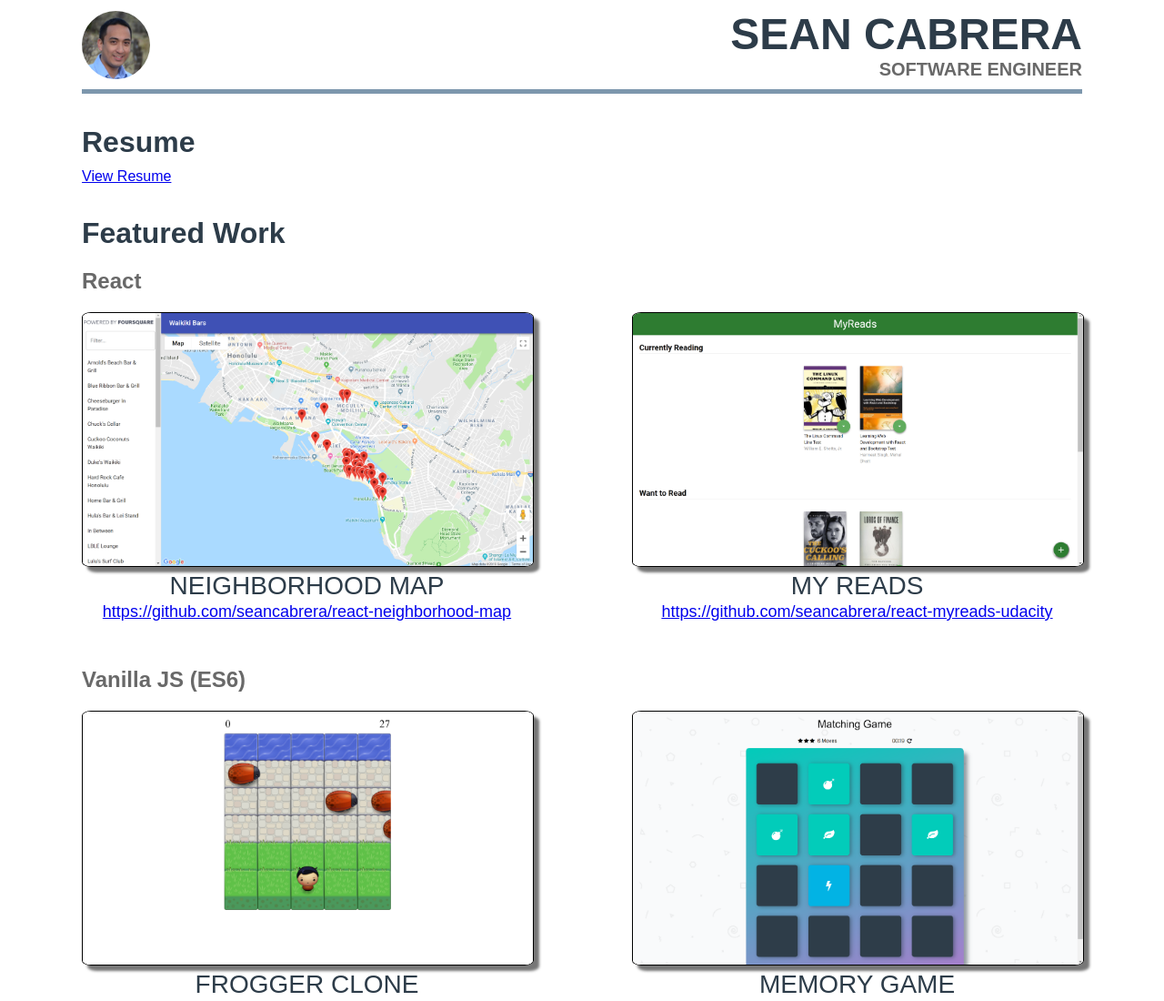
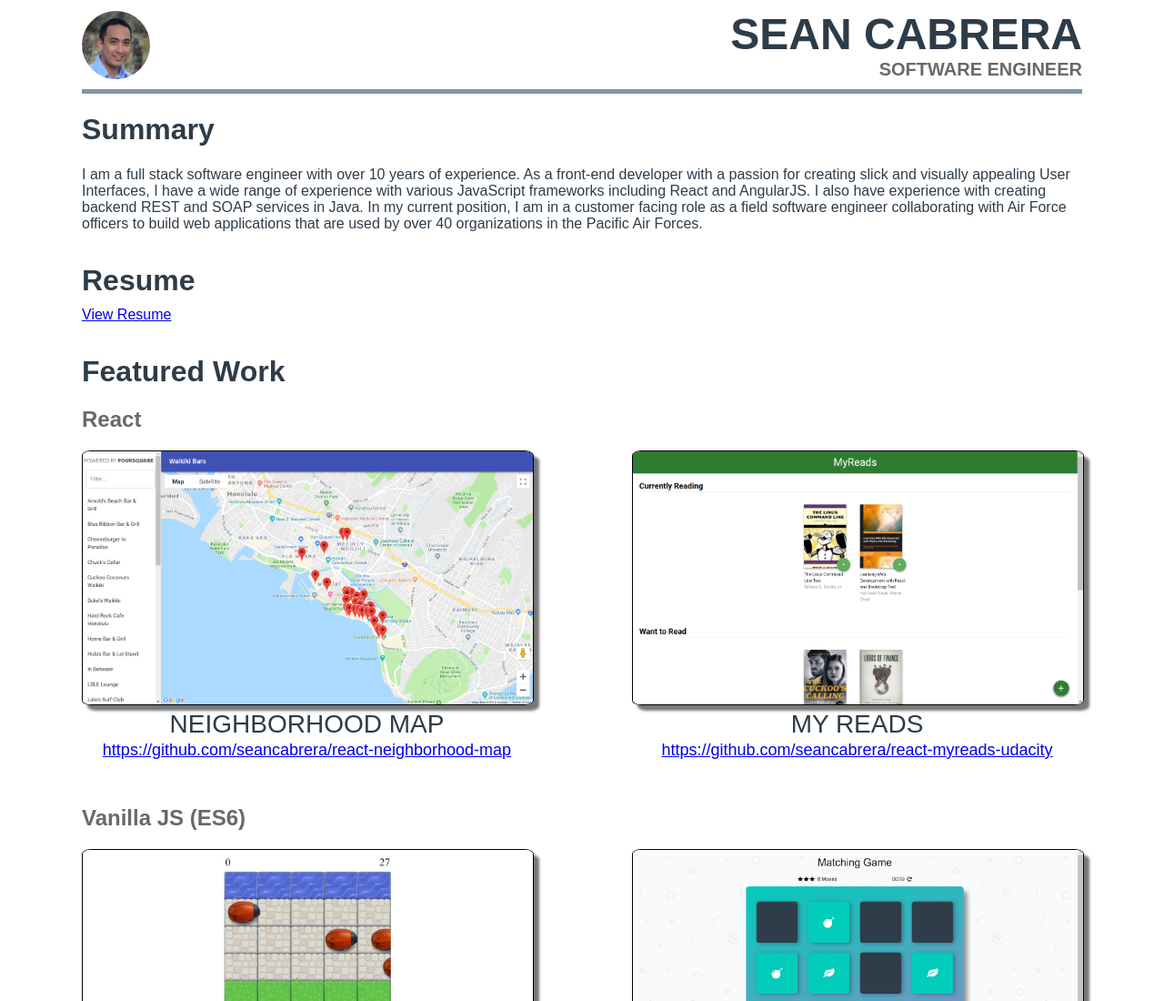
Before and after one commit to seancabrera/portfolio, a plain HTML site: page index.html in a window 1280 px wide. Shown: the top 1100 px of the page at 91% size. Drawn offline with Linux system fonts and the light colour scheme.

Commit message:
Updating resume and adding Summary section

```diff
--- a/index.html
+++ b/index.html
@@ -21,6 +21,17 @@
         </header>
 
         <hr class="header-break">
+
+        <h1>Summary</h1>
+        I am a full stack software engineer with over 10 years of experience.
+        As a front-end developer with a passion for creating slick and visually
+        appealing User Interfaces, I have a wide range of experience with various
+        JavaScript frameworks including React and AngularJS. I also have experience
+        with creating backend REST and SOAP services in Java. In my current position,
+        I am in a customer facing role as a field software engineer collaborating
+        with Air Force officers to build web applications that are used by over 40
+        organizations in the Pacific Air Forces.
+
 
         <h1 class="main-header">Resume</h1>
         <a href="doc/Sean_Cabrera_Resume.pdf" target="_blank">View Resume</a>
```
Also changed, not shown: 1 other file.
